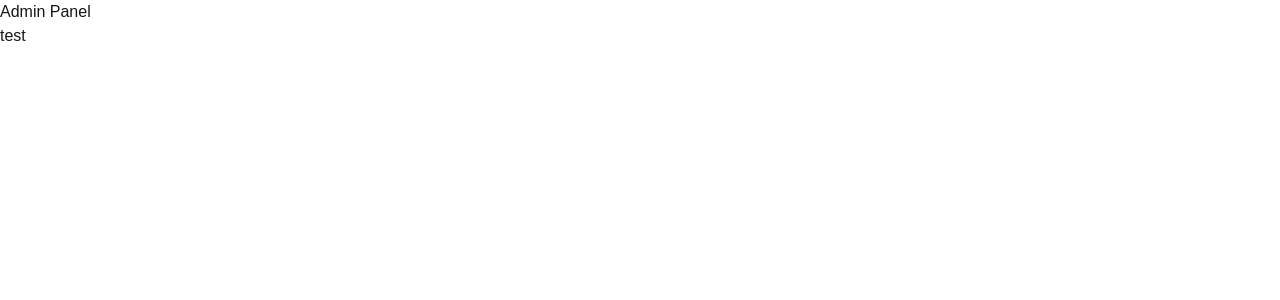
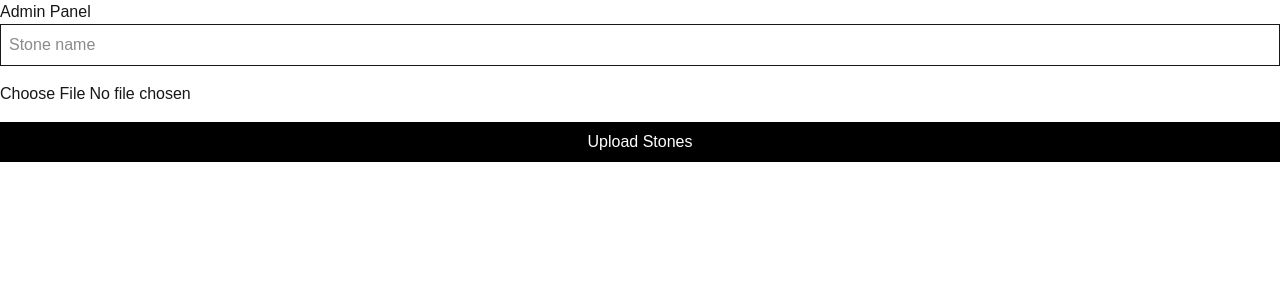
Before and after one commit to Rafael12Ma/akrolithos_AI, a Next.js app: page /admin in a window 1280 px wide. Shown: the top 300 px of the page. Built offline with nearby package versions, Linux system fonts and the light colour scheme.

Commit message:
final commit

```diff
--- a/components/AdminUpload.jsx
+++ b/components/AdminUpload.jsx
@@ -40,6 +40,24 @@ export default function AdminUpload() {
   };
 
   return (
-   <h1>test</h1>
+    <div className="space-y-4">
+      <input
+        type="text"
+        placeholder="Stone name"
+        value={stoneName}
+        onChange={(e) => setStoneName(e.target.value)}
+        className="border p-2 w-full"
+      />
+      <input type="file" onChange={handleFileChange} />
+      <button onClick={handleUpload} className="bg-black text-white p-2 w-full">
+        Upload Stones
+      </button>
+      {uploadUrl && (
+        <div>
+          <p>Uploaded Stone Preview:</p>
+          <img src={uploadUrl} alt="uploaded stone" style={{ maxWidth: 200 }} />
+        </div>
+      )}
+    </div>
   );
 }
```
